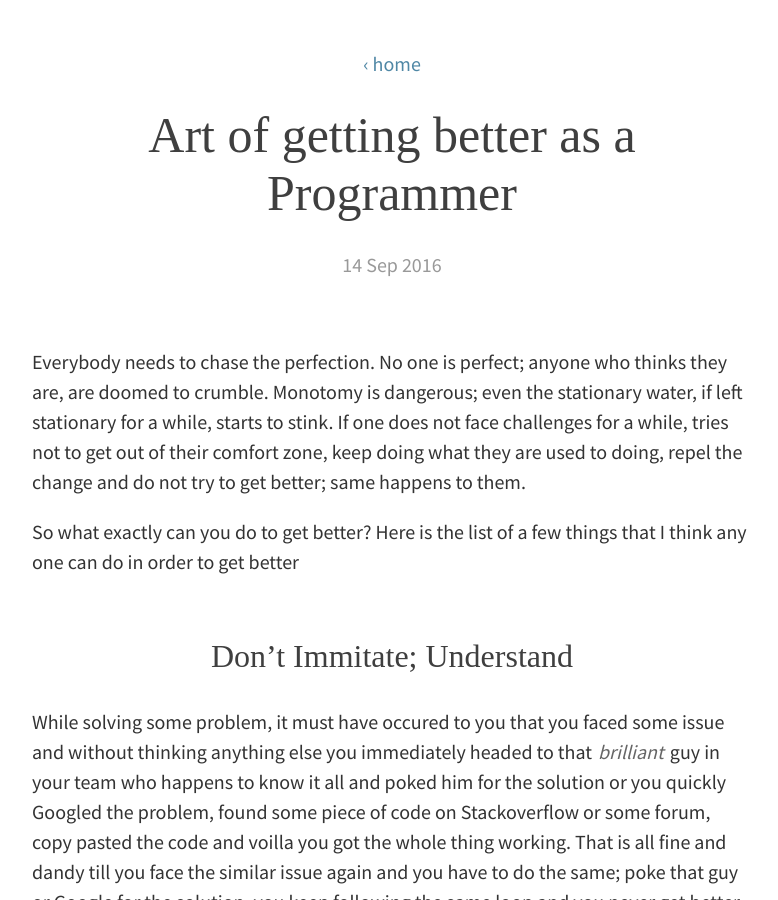
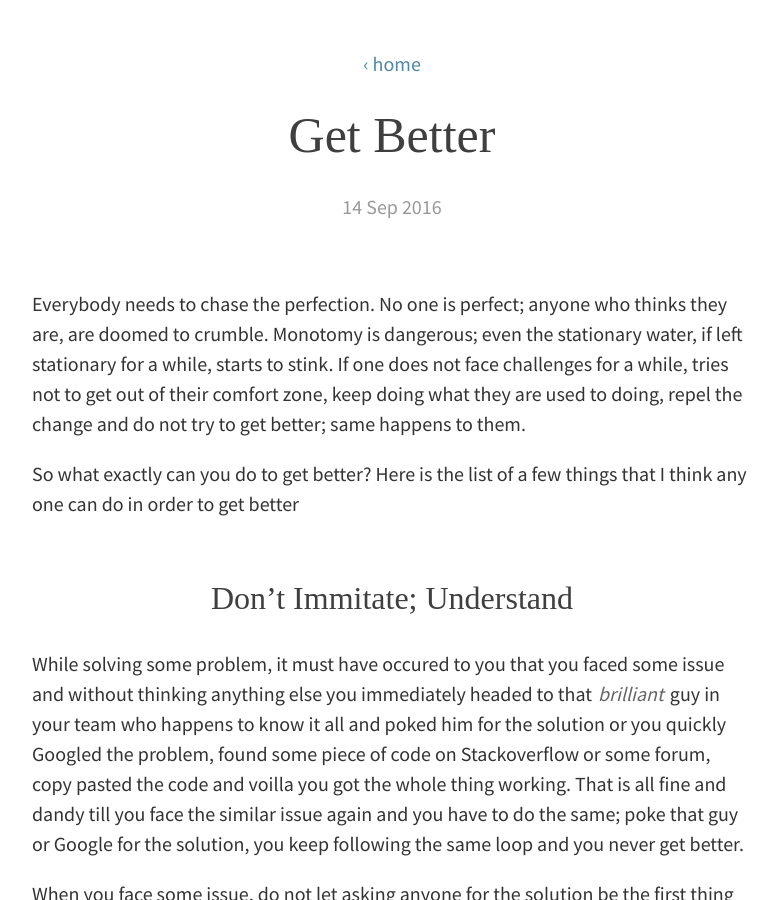
Before and after one commit to kamranahmedse/kamranahmedse.github.io, a Jekyll site: the page built from blog/_posts/2016-09-14-art-of-getting-better.md, in a window 1280 px wide and 900 px high. Shown: the whole window, without its empty margins (248-1026 px from the left). Built offline with Jekyll 4.4.1, drawn with Linux system fonts in a browser that asks for light colours; some web fonts are replaced; comment, search, counter and statistics services are not loaded.

Commit message:
Update 2016-09-14-art-of-getting-better.md

```diff
--- a/blog/_posts/2016-09-14-art-of-getting-better.md
+++ b/blog/_posts/2016-09-14-art-of-getting-better.md
@@ -1,6 +1,6 @@
 ---
 layout: post
-title: Art of getting better as a Programmer
+title: Get Better
 comments: true
 ---
 
```
